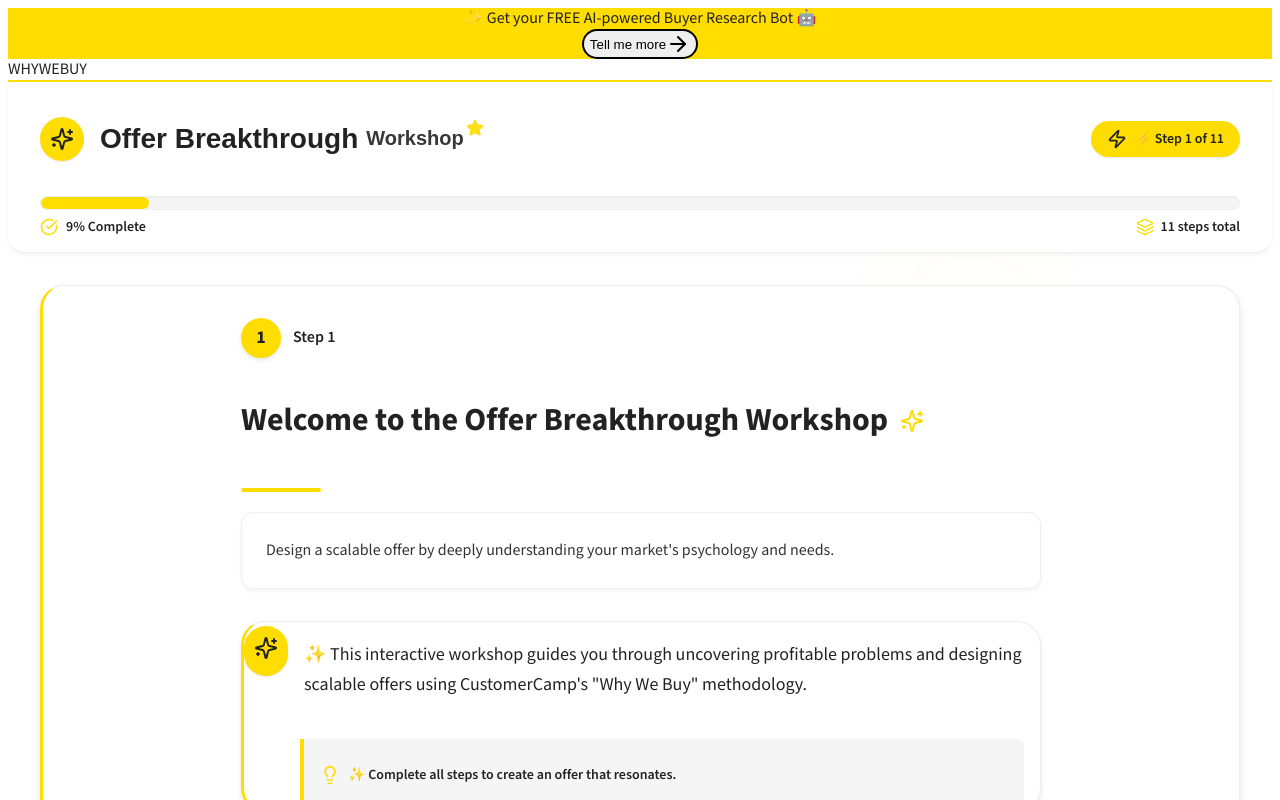
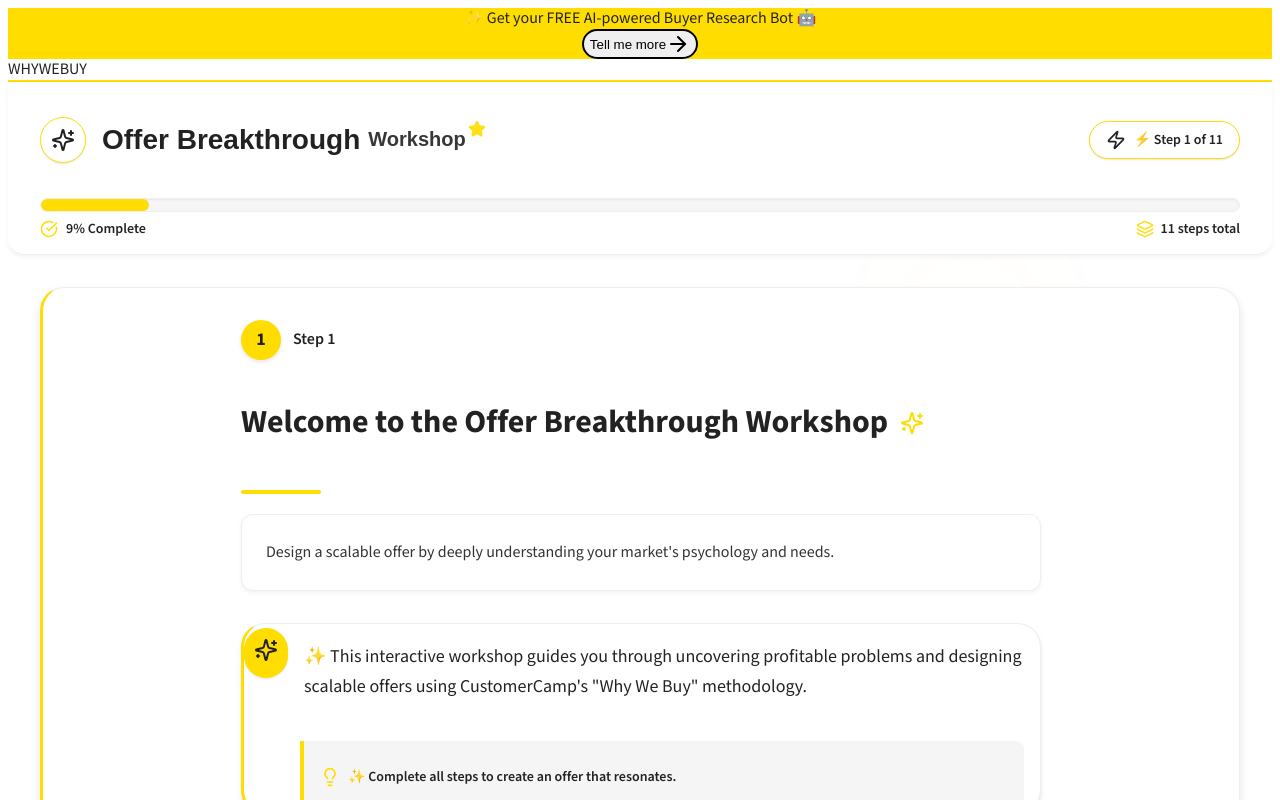
Before and after one commit to joseph-karim/offer-breakthrough-tool, a React (Vite) app: page / in a window 1280 px wide. Shown: the top 800 px of the page. Built offline with nearby package versions, Linux system fonts and the light colour scheme; no server answers.

Commit message:
Update logo icon and step indicator to use white background with yellow accents
Co-Authored-By: Joseph Karim <joseph@reviveagent.com>

```diff
--- a/src/components/workshop/WorkshopWizard.tsx
+++ b/src/components/workshop/WorkshopWizard.tsx
@@ -230,26 +230,26 @@ export const WorkshopWizard = () => {
   const logoIconContainerStyle: CSSProperties = {
     marginRight: '16px',
     borderRadius: '50%',
-    backgroundColor: '#FFDD00',
+    backgroundColor: '#FFFFFF',
     padding: '10px',
     display: 'flex',
     alignItems: 'center',
     justifyContent: 'center',
     boxShadow: '0 1px 2px rgba(0, 0, 0, 0.1)',
-    border: 'none',
+    border: '1px solid #FFDD00',
   };
 
   const stepIndicatorStyle: CSSProperties = {
     display: 'flex',
     alignItems: 'center',
-    backgroundColor: '#FFDD00',
+    backgroundColor: '#FFFFFF',
     padding: '8px 16px',
     borderRadius: '9999px',
     fontSize: '14px',
     fontWeight: 600,
     color: '#222222',
     boxShadow: '0 1px 2px rgba(0, 0, 0, 0.1)',
-    border: 'none',
+    border: '1px solid #FFDD00',
   };
 
   const progressContainerStyle: CSSProperties = {
```
